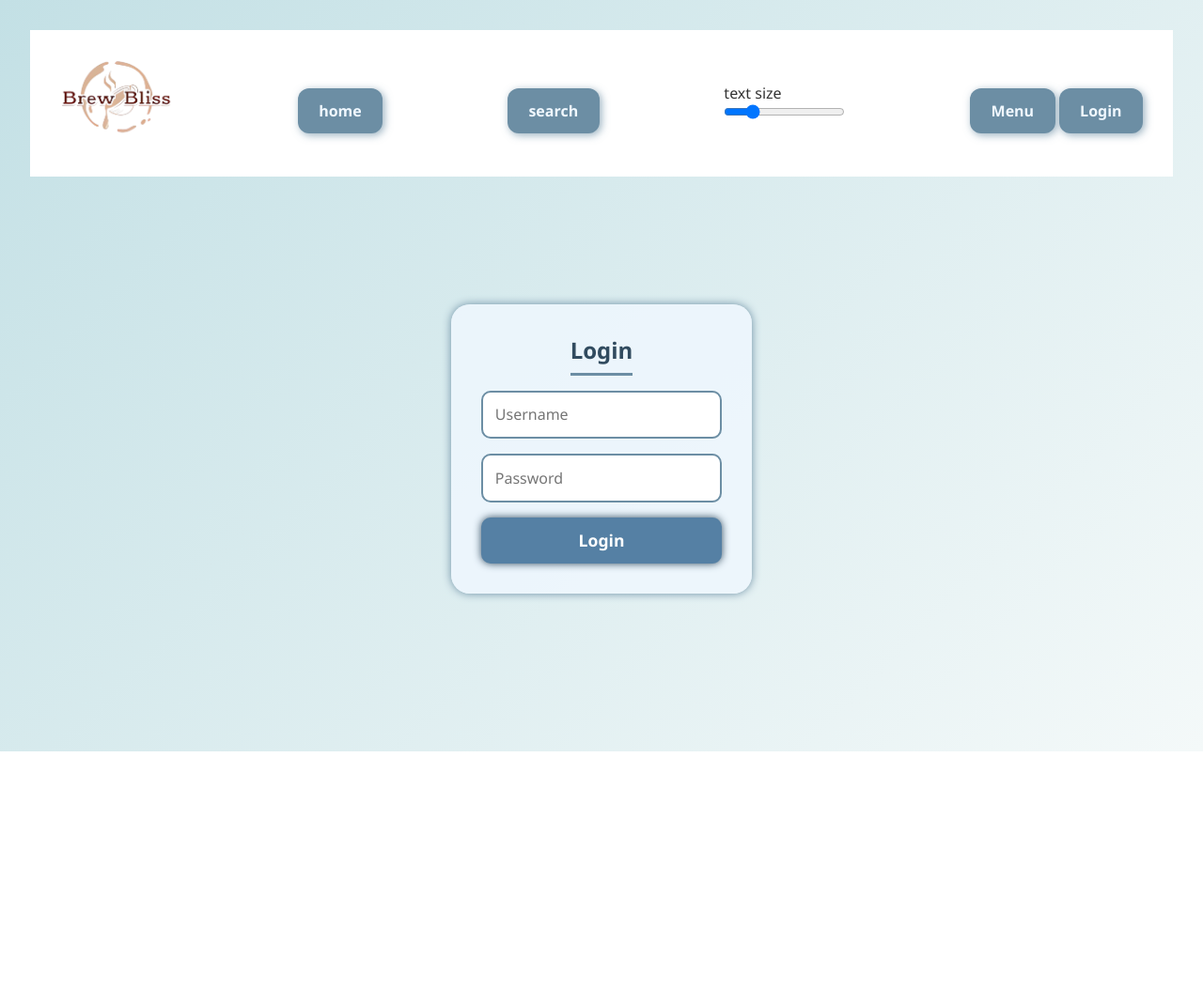
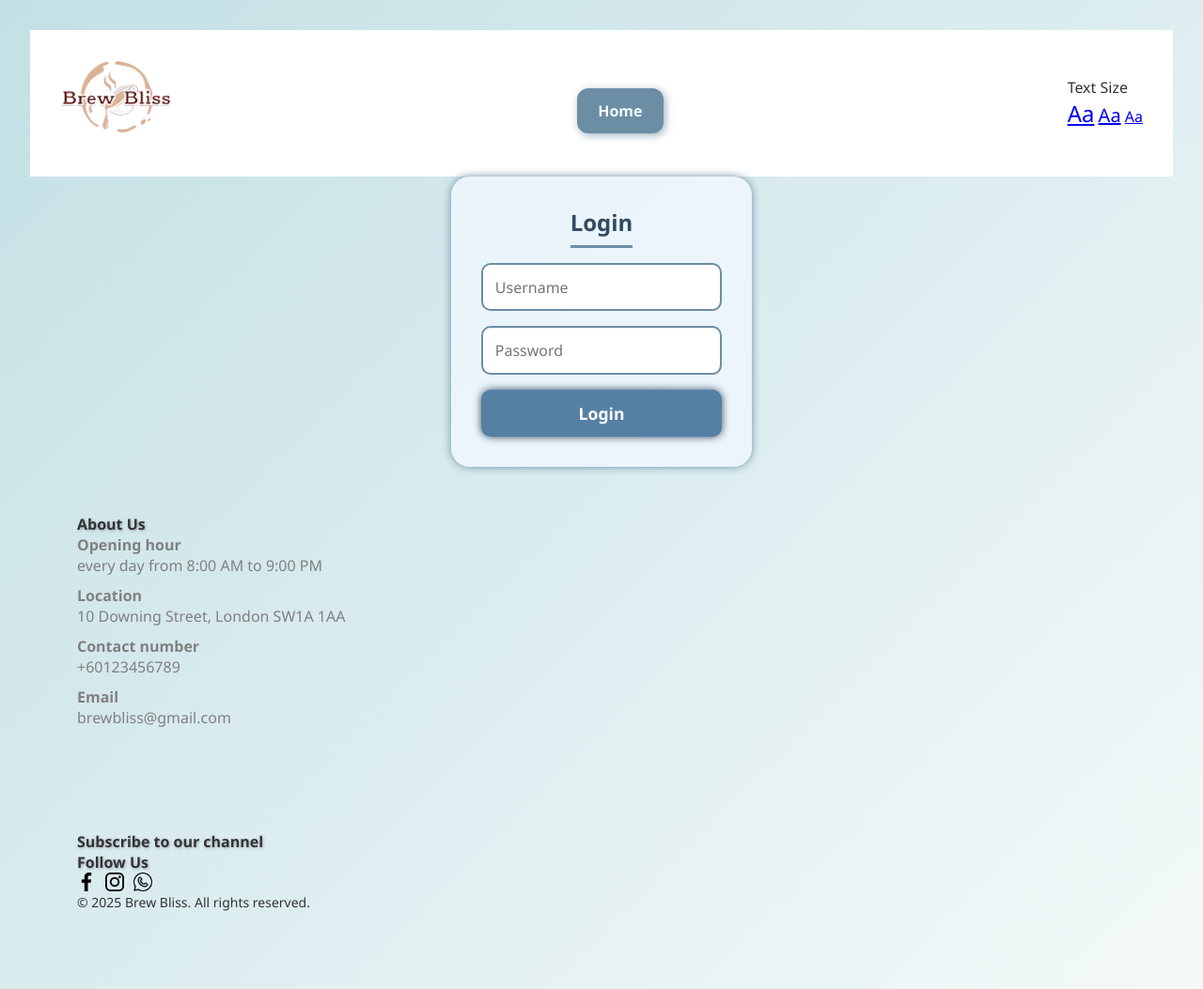
Before and after one commit to yuchien-chang/Cafe, a plain HTML site: page login.html in a window 1280 px wide. Shown: the whole page at 94% size. Before the commit the page ends 800 px from the top, so only its background shows below. Drawn offline with Linux system fonts and the light colour scheme.

Commit message:
Update login.html

```diff
--- a/login.html
+++ b/login.html
@@ -4,6 +4,18 @@
   <meta charset="UTF-8" />
   <title>Login - Brew Bliss</title>
   <link rel="stylesheet" href="style.css" />
+
+  <style>
+        .font_1 { font-size: 24px; }
+        .font_2 { font-size: 20px; }
+        .font_3 { font-size: 16px; }
+    </style>
+    <script>
+        function ChangeFont(fontClass) {
+          document.body.className = fontClass;
+        }
+    </script>
+
   <script>
     function handleLogin(event) {
       event.preventDefault();
@@ -31,25 +43,20 @@
       </div>
 
       <div class="navItem">
-          <a class="btn" href="index.html">home</a>
+          <a class="btn" href="alrlogin.html">Home</a>
       </div>
 
-      <div class="navItem">
-        <div class="search">
-          <a class="btn" href="search.html">search</a>
-        </div>
-      </div>
+
 
       <div class="navItem">
         <div>
-          <p>text size</p>
-          <input type="range" min="10" max="40" value="16" oninput="document.body.style.fontSize=this.value+'px'">
+          <p>Text Size</p>
+              <div>
+                <a class="font_1" onclick="javascript:ChangeFont('font_1');" href="javascript:void(0);">Aa</a>
+                <a class="font_2" onclick="javascript:ChangeFont('font_2');" href="javascript:void(0);">Aa</a>
+                <a class="font_3" onclick="javascript:ChangeFont('font_3');" href="javascript:void(0);">Aa</a>
+              </div>
         </div>
-      </div>
-
-      <div class="navItem navLinks">
-        <a class="btn" href="cart.html">Menu</a>
-        <a class="btn" href="login.html">Login</a>
       </div>
   </nav>
 
@@ -61,5 +68,41 @@
       <button type="submit">Login</button>
     </form>
   </div>
+
+  <footer>
+  <div class="footerLeft">
+      <div class="footerMenu">
+          <h1 class="fMenuTitle">About Us</h1>
+          <ul class="fList">
+              <li class="fListItem"><strong>Opening hour</strong><br>
+              every day from 8:00 AM to 9:00 PM</li>
+              <li class="fListItem"><strong>Location</strong><br>
+              10 Downing Street, London SW1A 1AA</li>
+              <li class="fListItem"><strong>Contact number</strong><br>
+              +60123456789</li>
+              <li class="fListItem"><strong>Email</strong><br>
+              brewbliss@gmail.com</li>
+          </ul>
+      </div>
+
+  </div>
+  <div class="footerRight">
+      <div class="footerRightMenu">
+          <h1 class="fMenuTitle">Subscribe to our channel</h1>
+      </div>
+      <div class="footerRightMenu">
+          <h1 class="fMenuTitle">Follow Us</h1>
+          <div class="fIcons">
+              <img src="./images/Contact/facebook.png"  alt="facebook" class="fIcon">
+              <img src="./images/Contact/instagram.png" alt="instagram" class="fIcon">
+              <img src="./images/Contact/whatsapp.png" alt="whatsapp" class="fIcon">
+          </div>
+      </div>
+      <div class="footerRightMenu">
+          <span class="copyright">© 2025 Brew Bliss. All rights reserved.</span>
+      </div>
+  </div>
+</footer>
+
 </body>
 </html>
```
